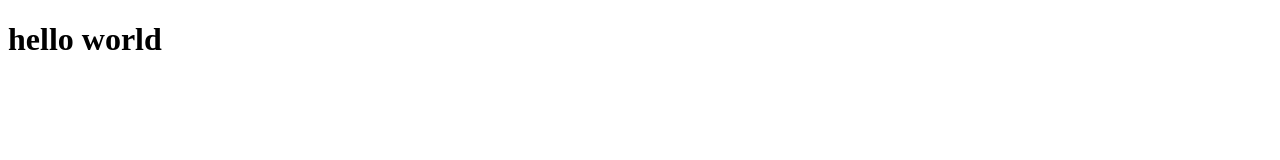
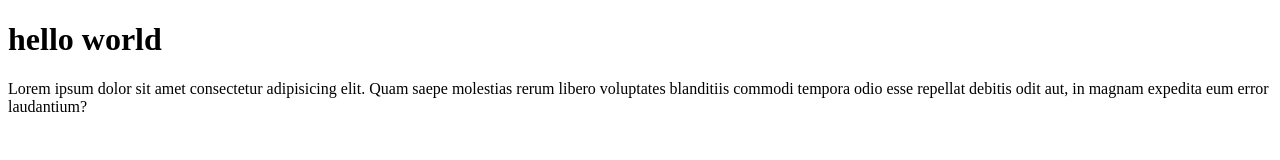
Before and after one commit to MrShakhzodbek/davron, a plain HTML site: page index.html in a window 1280 px wide. Drawn offline with Linux system fonts and the light colour scheme.

Commit message:
text qoshdim

```diff
--- a/index.html
+++ b/index.html
@@ -8,6 +8,7 @@
 <body>
     <main>
         <h1>hello world</h1>
+        <p>Lorem ipsum dolor sit amet consectetur adipisicing elit. Quam saepe molestias rerum libero voluptates blanditiis commodi tempora odio esse repellat debitis odit aut, in magnam expedita eum error laudantium?</p>
     </main>
 </body>
 </html>
```
